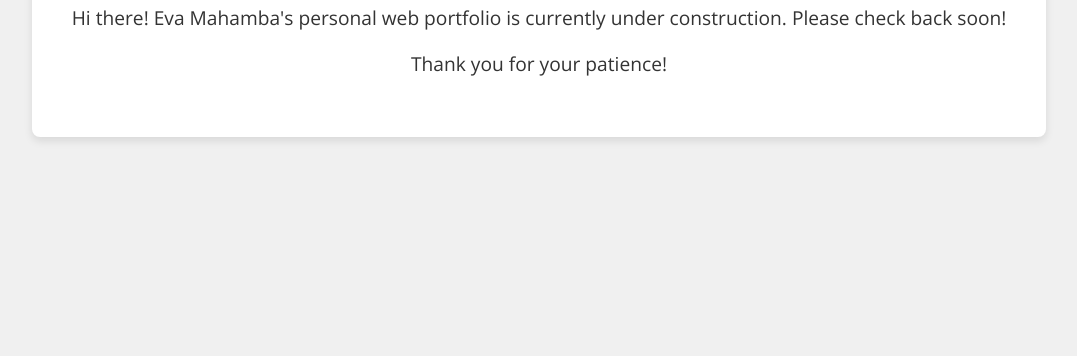
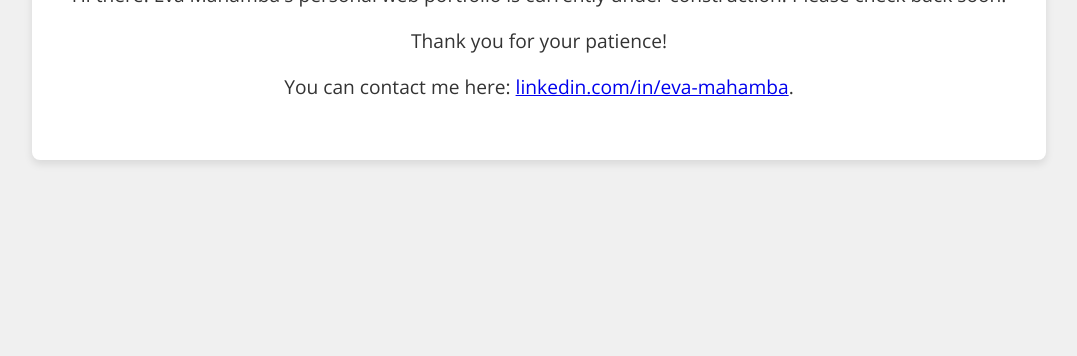
Before and after one commit to Eva-MAHAMBA/eva-mahamba.github.io, a plain HTML site: page index.html in a window 1280 px wide. Shown: the part 444-800 px from the top of the page, without its empty margins (101-1178 px from the left). Drawn offline with nearby package versions, Linux system fonts and the light colour scheme.

Commit message:
Update index.html
Added a link to LinkedIn as a contact option

```diff
--- a/index.html
+++ b/index.html
@@ -43,6 +43,7 @@
         <h1>Under Construction</h1>
         <p>Hi there! Eva Mahamba's personal web portfolio is currently under construction. Please check back soon!</p>
         <p>Thank you for your patience!</p>
+        <p>You can contact me here: <a href="https://www.linkedin.com/in/eva-mahamba" target="_blank">linkedin.com/in/eva-mahamba</a>.</p>
     </div>
 </body>
 </html>
```
